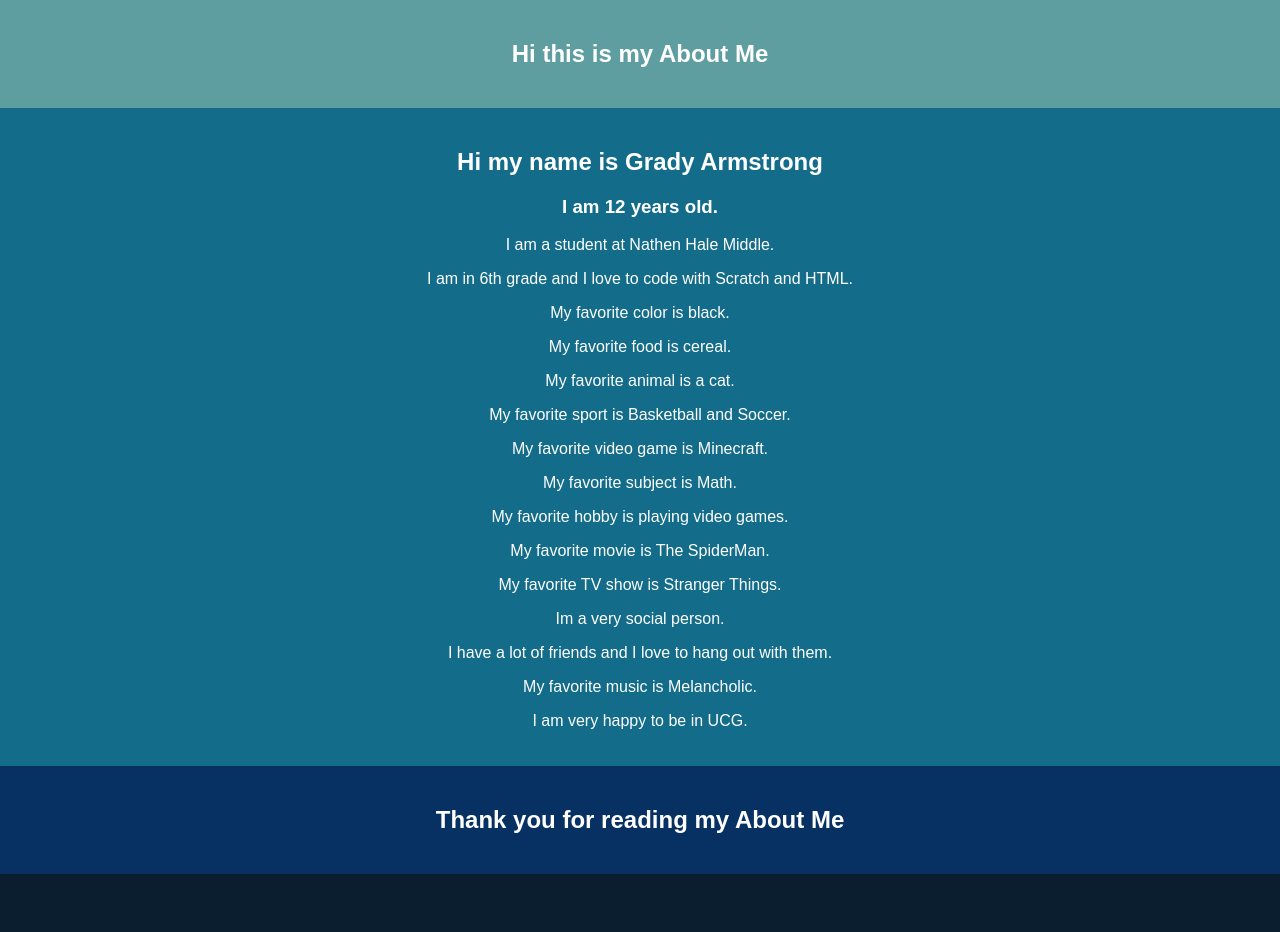
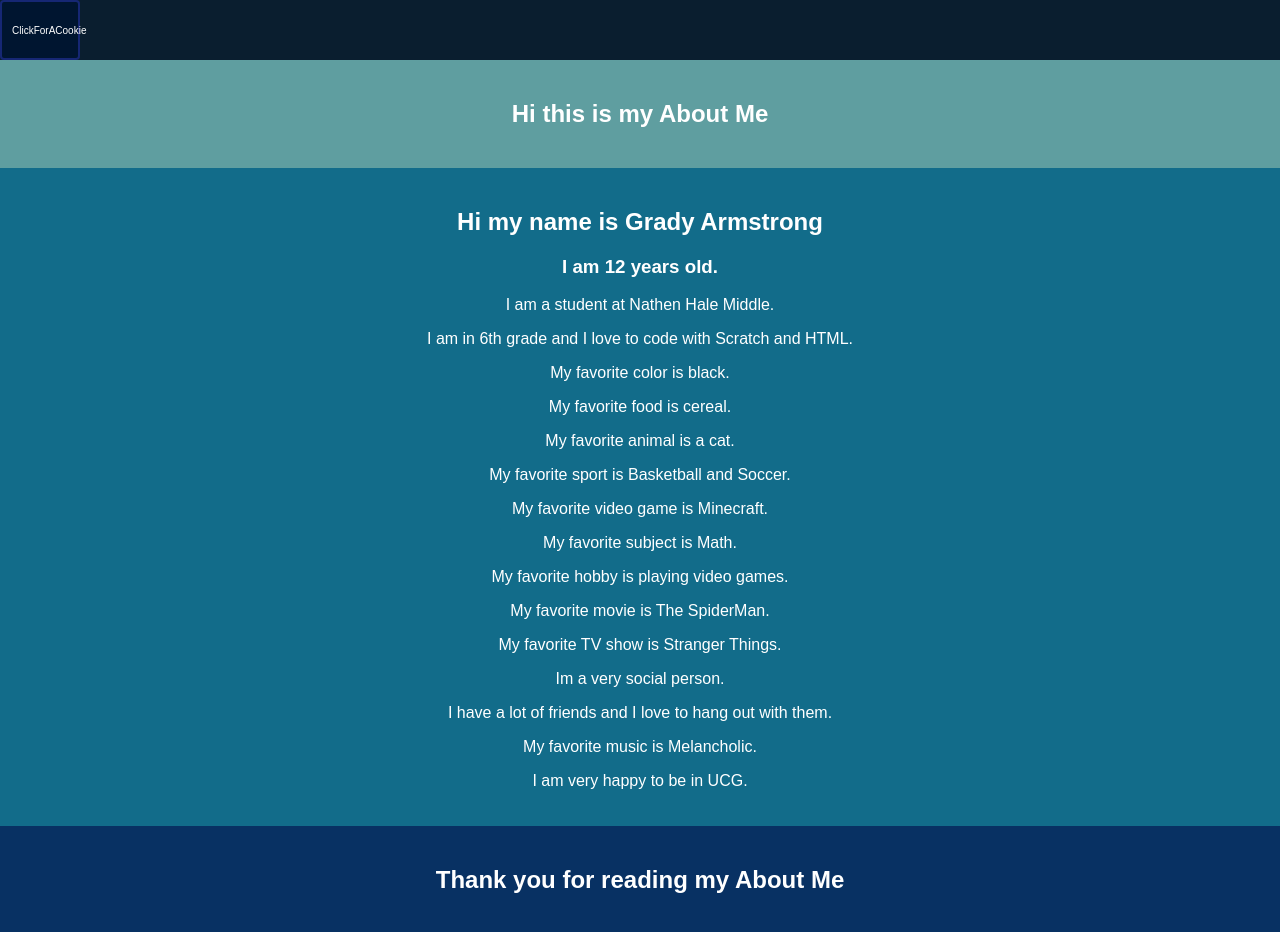
Before and after one commit to Tux2014/About-me, a plain HTML site: page index.html in a window 1280 px wide. Before the commit the page ends 874 px from the top, so only its background shows below. Drawn offline with Linux system fonts and the light colour scheme.

Commit message:
Added buton

```diff
--- a/index.html
+++ b/index.html
@@ -7,6 +7,7 @@
     <link rel="stylesheet" href="styles.css">
 </head>
 <body>
+<button type="Button" onclick="window.location.href='https://www.youtube.com/shorts/UZTkBfP2U-A'">ClickForACookie</button>
     <sections class="Interduction">
         <div class="Intro">
 
--- a/styles.css
+++ b/styles.css
@@ -23,3 +23,14 @@ body {
     padding: 20px;
     text-align: center;
 }
+button {
+    background-color: rgb(0, 21, 48);
+    padding: 10px;
+    border:2px solid rgb(22, 39, 116);
+    border-radius: 4px;
+    height: 60px;
+    width: 80px;
+    color: white;
+    font-size: 10px;
+    cursor: pointer;
+}
```
